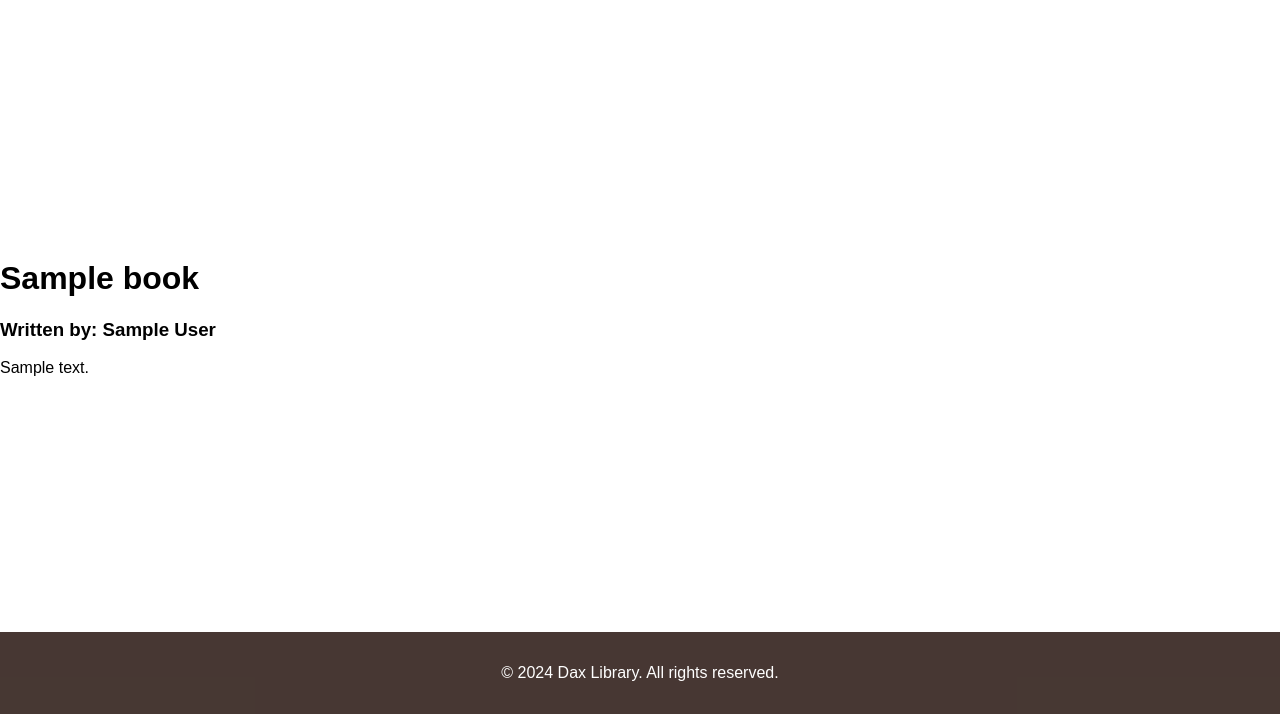
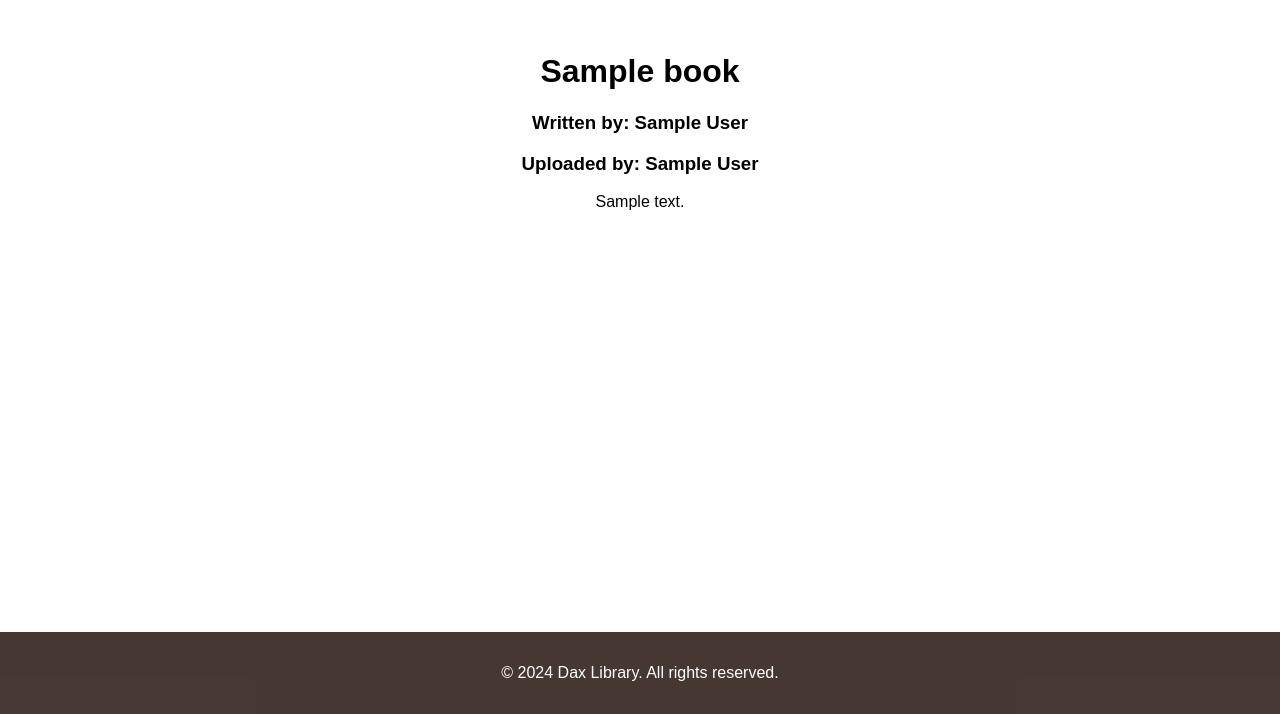
Before and after one commit to MaorBemdoo/Dax-Library, a Flask app: page /books/1 in a window 1280 px wide. Shown: the part 86-800 px from the top of the page. Run offline with Flask 3, Linux system fonts and the light colour scheme; a user stored in the database is signed in; tables that the repository leaves empty hold one stand-in row (values such as "Sample post").

Commit message:
style book page

```diff
--- a/app/static/css/book.css
+++ b/app/static/css/book.css
@@ -116,6 +116,12 @@ header button {
     background-color: #795548;
 }
 
+main{
+    height: 100%;
+    text-align: center;
+    padding: 0 2rem;
+}
+
 footer {
     background-color: rgba(51, 34, 29, 0.9);
     color: white;
--- a/app/static/js/book.js
+++ b/app/static/js/book.js
@@ -49,6 +49,12 @@ logoutBtn.addEventListener("click", (e) => {
     modal.getElementsByClassName("logout")[0].style.display = "grid"
 })
 
+const getUser = async(userId) => {
+    const res = await fetch(`/api/users/${userId}`)
+    const data = await res.json()
+    return data
+}
+
 fetch(`/api/books/${location.pathname.slice(7)}`)
     .then(res => {
         if(!res.ok){
@@ -57,11 +63,14 @@ fetch(`/api/books/${location.pathname.slice(7)}`)
         return res.json()
     })
     .then(data => {
-        console.log(data)
         document.head.getElementsByTagName("title")[0].innerHTML = `${data.title} - Dax`
         title.innerText = data.title
         content.innerText = data.content
         author.innerText = "Written by: " + data.author
+        getUser(data.user_id)
+            .then(data => {
+                user.innerText = "Uploaded by: " + data.full_name
+            })
     })
     .catch(err => {
         console.log(err)
```
